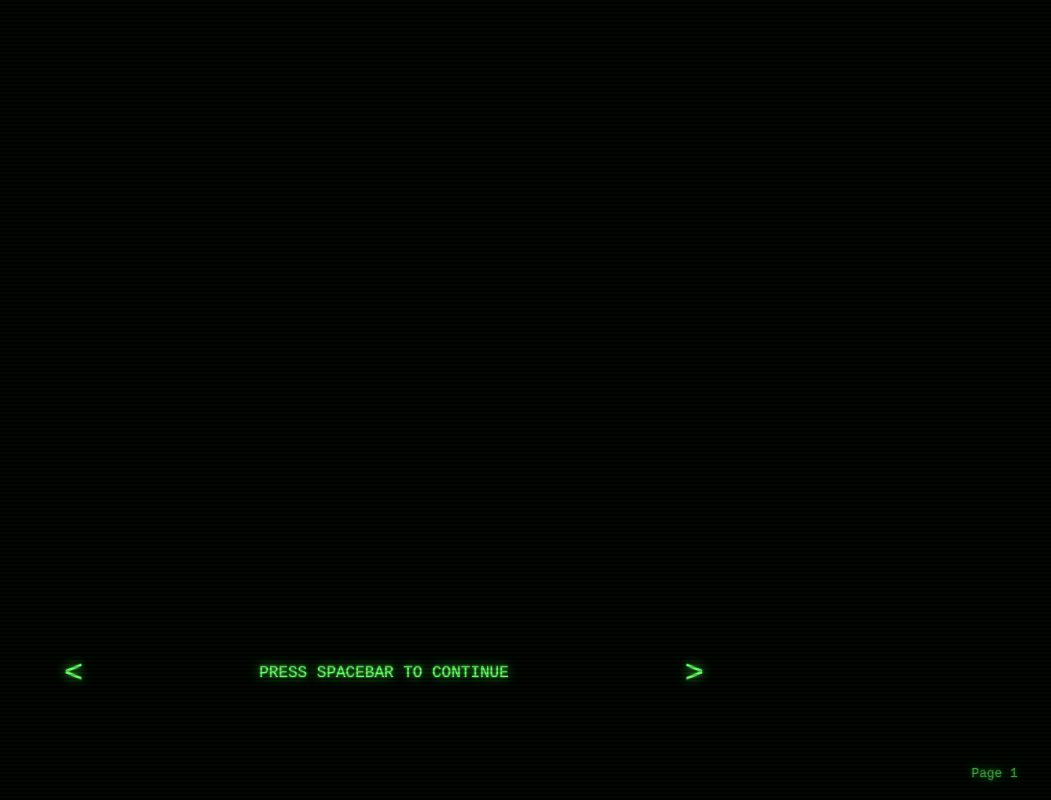
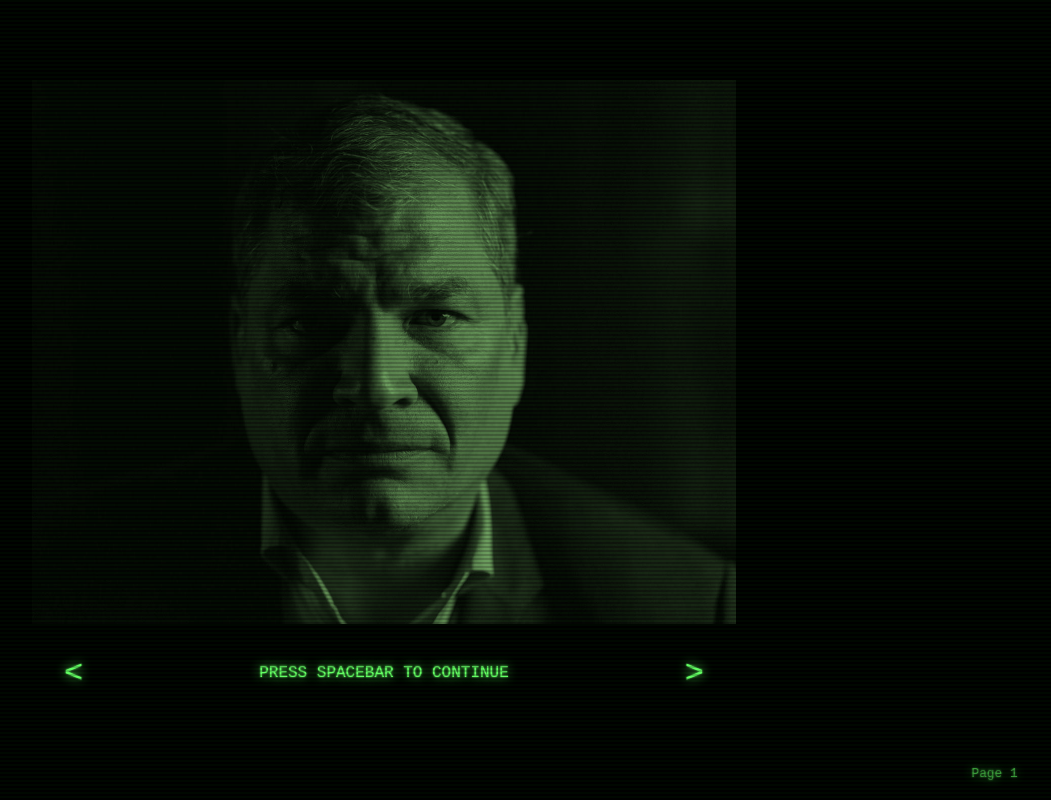
Before and after one commit to CSFILMS/TESTRUN, a plain HTML site: page lorem.html in a window 1280 px wide. Shown: the whole page, without its empty margins (224-1275 px from the left). Drawn offline with Linux system fonts and the light colour scheme.

Commit message:
Update navbar position, element sizing, photo7 dimming, page 23 fullscreen default, and quote formatting

```diff
--- a/lorem.html
+++ b/lorem.html
@@ -125,9 +125,14 @@
          /* Simple image display */
      #page img {
        display: none;
-      filter: brightness(0.7) sepia(1) hue-rotate(60deg) saturate(1.5); /* Default: full green overlay */
+       filter: brightness(0.7) sepia(1) hue-rotate(60deg) saturate(1.5); /* Default: full green overlay - original brightness */
        /* Ensure all image formats including GIFs display properly */
        image-rendering: auto;
+     }
+
+     /* Special rule: dim only photo7 */
+     #page img[id="img-7"] {
+       filter: brightness(0.3) sepia(1) hue-rotate(60deg) saturate(1.5); /* Photo7 dimmed as requested */
      }
 
     #page img.show-bg {
@@ -581,7 +586,7 @@ Contact:
 
          // Set specific default modes for certain pages
      pageModes[17] = IMG_SIDE; // Page 18 (index 17) defaults to side mode
-    pageModes[22] = IMG_SIDE; // Page 23 (index 22) defaults to side mode
+     pageModes[22] = IMG_BG; // Page 23 (index 22) defaults to fullscreen (background) mode
 
     // DOM
     const pageEl = document.getElementById('page');
@@ -657,6 +662,13 @@ Contact:
 
         // Apply current overlay mode to new image
         applyOverlayToImage(img, currentOverlayMode);
+      });
+
+      // Handle image loading errors gracefully
+      img.addEventListener('error', () => {
+        console.log(`Failed to load image for page ${pageNumber}`);
+        img.style.display = 'none';
+        // Don't remove the image element - just hide it
       });
 
       return img;
@@ -802,8 +814,42 @@ Contact:
       }
     }
 
-    // Try different image formats
+    // Try different image formats and available image names
     function tryImageFormats(img, pageNumber, formatIndex) {
+      // Map page numbers to actual available images
+      const imageMapping = {
+        1: 'photo5.jpg',
+        2: 'photo7.webp',
+        3: 'photo9.jpg',
+        4: 'photo11.jpeg',
+        5: 'photo18.jpeg',
+        6: 'photo23.jpg',
+        7: 'photo666.gif',
+        8: 'photo998.jpg',
+        9: 'photoabz.jpg',
+        10: 'photo5.jpg', // Reuse images for additional pages
+        11: 'photo7.webp',
+        12: 'photo9.jpg',
+        13: 'photo11.jpeg',
+        14: 'photo18.jpeg',
+        15: 'photo23.jpg',
+        16: 'photo666.gif',
+        17: 'photo998.jpg',
+        18: 'photoabz.jpg',
+        19: 'photo5.jpg',
+        20: 'photo7.webp',
+        21: 'photo9.jpg',
+        22: 'photo11.jpeg',
+        23: 'photo18.jpeg'
+      };
+
+      // If we have a mapped image for this page, use it
+      if (imageMapping[pageNumber]) {
+        img.src = `photos/${imageMapping[pageNumber]}`;
+        return;
+      }
+
+      // Fallback: try standard naming with different formats
       const formats = ['jpg', 'jpeg', 'webp', 'png', 'gif'];
 
       if (formatIndex >= formats.length) {
@@ -1019,12 +1065,16 @@ Contact:
 
          // Apply overlay to a specific image
      function applyOverlayToImage(img, mode) {
+       // Check if this is photo7 (which should stay dimmed)
+       const isPhoto7 = img.id === 'img-7';
+       const baseBrightness = isPhoto7 ? 0.3 : 0.7;
+
        if (mode === 'full') {
-        img.style.filter = 'brightness(0.7) sepia(1) hue-rotate(60deg) saturate(1.5)';
+         img.style.filter = `brightness(${baseBrightness}) sepia(1) hue-rotate(60deg) saturate(1.5)`;
        } else if (mode === 'half') {
-        img.style.filter = 'brightness(0.7) sepia(0.5) hue-rotate(60deg) saturate(1.2)';
+         img.style.filter = `brightness(${baseBrightness}) sepia(0.5) hue-rotate(60deg) saturate(1.2)`;
        } else if (mode === 'off') {
-        img.style.filter = 'brightness(0.7)';
+         img.style.filter = `brightness(${baseBrightness})`;
        }
      }
 
```
Also changed, not shown: index.html (+17 -17 lines). Lines whose indentation alone changed are shown as unchanged.
